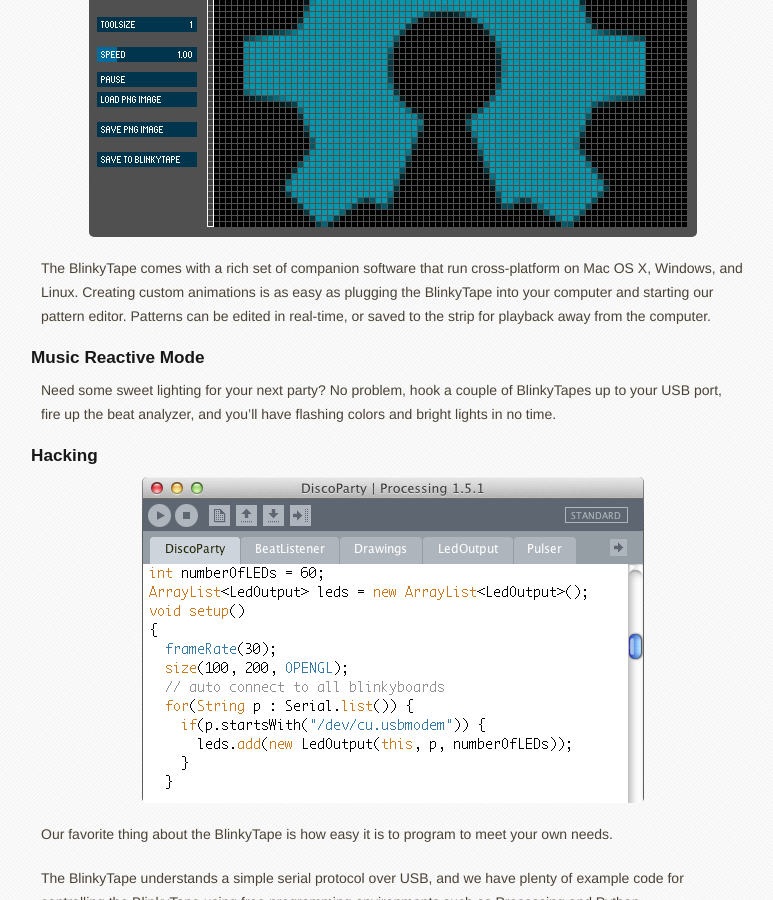
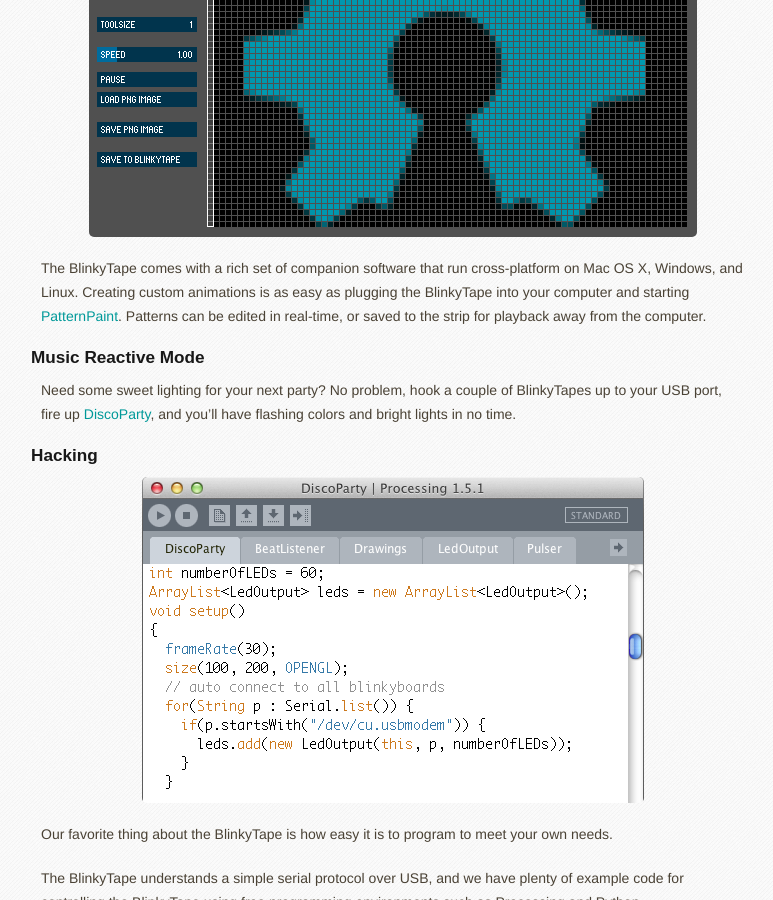
Before and after one commit to jravetch/blinkinlabs.github.io, a Jekyll site: the page built from hardware/_posts/2013-04-17-blinkytape.md, in a window 1280 px wide and 900 px high, scrolled down 2357 px. Shown: the whole window, without its empty margins (119-892 px from the left). Built offline with Jekyll 4.4.1, drawn with Linux system fonts in a browser that asks for light colours; Markdown is read by kramdown in place of the engine named in the settings; some of the changed text lies outside the part shown.

Commit message:
Reference software on blinkytape page

```diff
--- a/hardware/_posts/2013-04-17-blinkytape.md
+++ b/hardware/_posts/2013-04-17-blinkytape.md
@@ -43,11 +43,11 @@
 
 ![PatternPaint](/images/{{page.img}}/big/pattern.png)
 
-The BlinkyTape comes with a rich set of companion software that run cross-platform on Mac OS X, Windows, and Linux. Creating custom animations is as easy as plugging the BlinkyTape into your computer and starting our pattern editor. Patterns can be edited in real-time, or saved to the strip for playback away from the computer.
+The BlinkyTape comes with a rich set of companion software that run cross-platform on Mac OS X, Windows, and Linux. Creating custom animations is as easy as plugging the BlinkyTape into your computer and starting [PatternPaint](/software/patternpaint/). Patterns can be edited in real-time, or saved to the strip for playback away from the computer.
 
 ## Music Reactive Mode
 
-Need some sweet lighting for your next party? No problem, hook a couple of BlinkyTapes up to your USB port, fire up the beat analyzer, and you'll have flashing colors and bright lights in no time.
+Need some sweet lighting for your next party? No problem, hook a couple of BlinkyTapes up to your USB port, fire up [DiscoParty](/software/discoparty/), and you'll have flashing colors and bright lights in no time.
 
 ## Hacking
 
```
Also changed, not shown: other parts of hardware/_posts/2013-04-17-blinkytape.md (+1 -0 lines).
